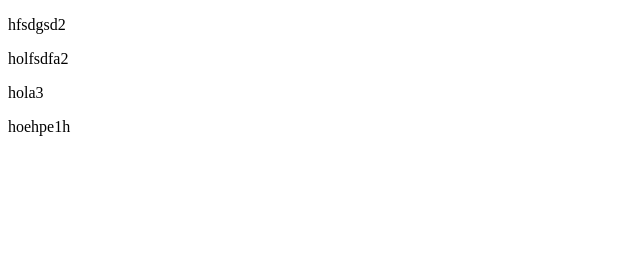
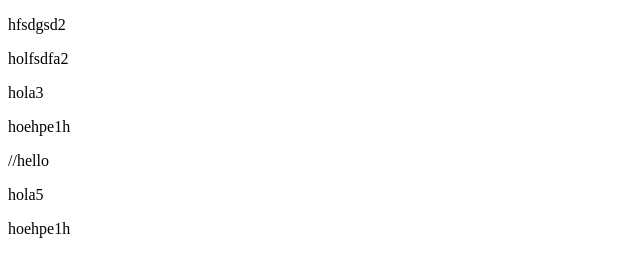
Before and after one commit to Venatus-Tech/git_tutorial, a plain HTML site: page index.html in a window 1280 px wide. Shown: the whole page, without its empty margins (0-640 px from the left). Drawn offline with Linux system fonts and the light colour scheme.

Commit message:
Update index.html

```diff
--- a/index.html
+++ b/index.html
@@ -10,5 +10,9 @@
     <p>holfsdfa2</p>
     <p>hola3</p>
     <p>hoehpe1h</p>
+
+    //hello
+    <p>hola5</p>
+    <div>hoehpe1h</div>
 </body>
 </html>
```
